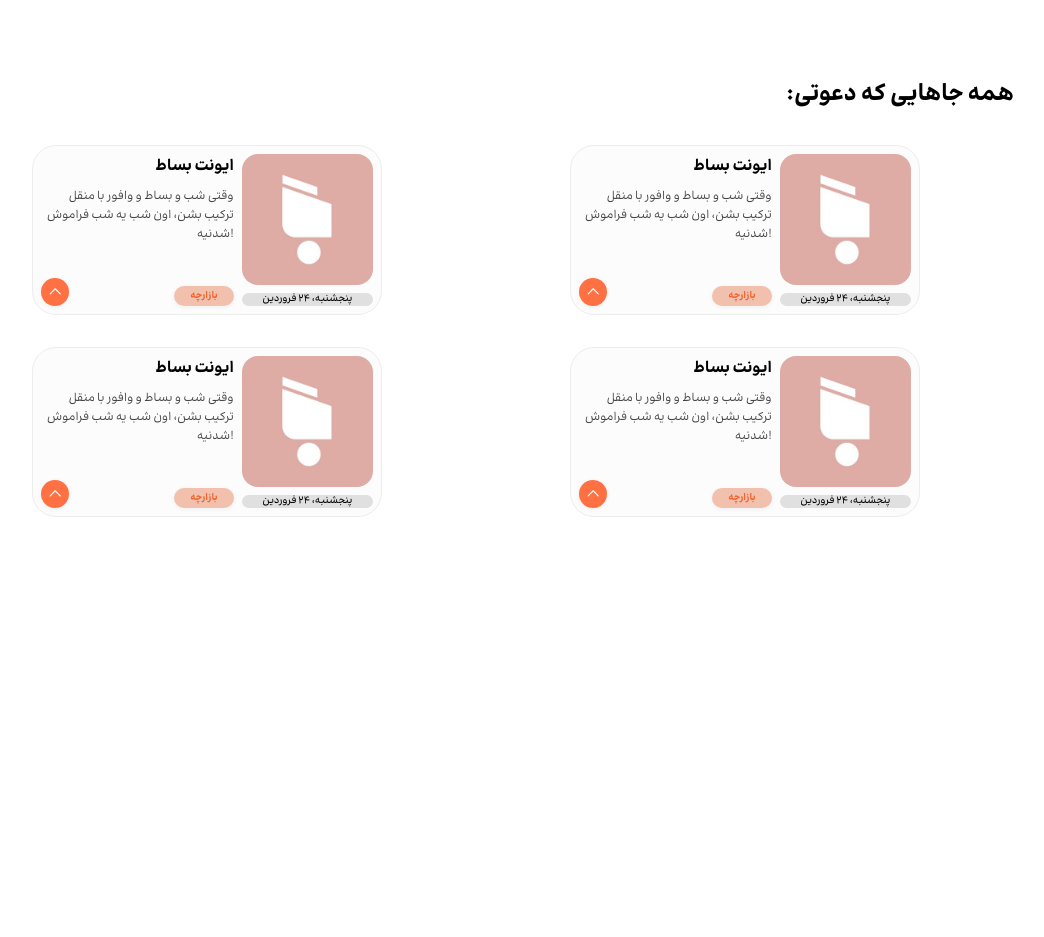
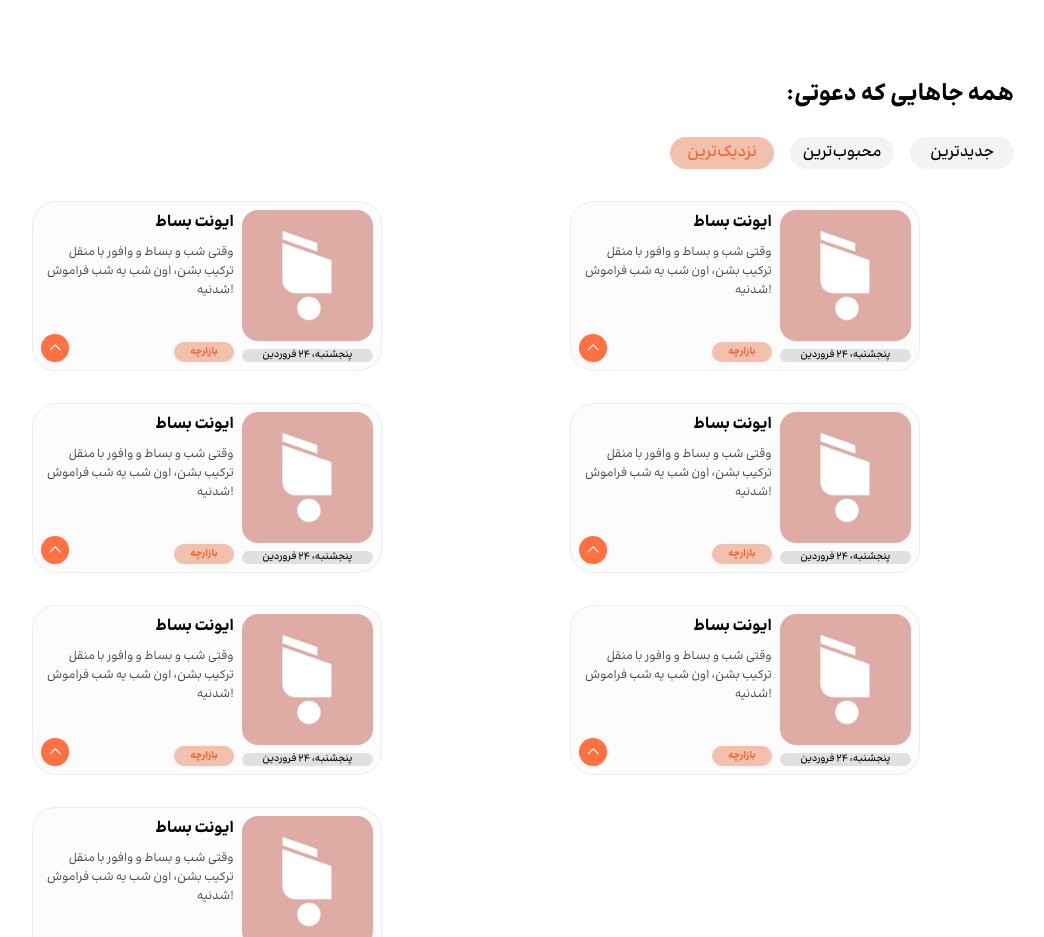
Before and after one commit to sotheso/Davvat-app, a Next.js app: page / in a window 1280 px wide. Shown: the part 1180-2117 px from the top of the page, without its empty margins (164-1208 px from the left). Before the commit the page ends 1729 px from the top, so only its background shows below. Built offline with nearby package versions, Linux system fonts and the light colour scheme.

Commit message:
اضافه کردن دکمه فیلتر برای صفحه اصلی

```diff
--- /dev/null
+++ b/components/CompViewDetails/ButtonCard/FilterButton.tsx
@@ -0,0 +1,45 @@
+import React from 'react';
+
+interface FilterButtonProps {
+  label: string;
+  active?: boolean;
+  onClick?: () => void;
+}
+
+const FilterButton: React.FC<FilterButtonProps> = ({ label, active = false, onClick }) => {
+  return (
+    <div
+      style={{
+        width: 104,
+        height: 32,
+        flexShrink: 0,
+        background: active ? '#F2C1AE' : '#F3F3F3',
+        borderRadius: 30,
+        cursor: 'pointer',
+        display: 'flex',
+        alignItems: 'center',
+        justifyContent: 'center',
+        transition: 'background 0.2s',
+      }}
+      onClick={onClick}
+    >
+      <div
+        style={{
+          textAlign: 'center',
+          justifyContent: 'center',
+          display: 'flex',
+          flexDirection: 'column',
+          color: active ? '#F26430' : 'black',
+          fontSize: 16,
+          fontFamily: 'Ravi',
+          fontWeight: 500,
+          wordWrap: 'break-word',
+        }}
+      >
+        {label}
+      </div>
+    </div>
+  );
+};
+
+export default FilterButton;
--- a/pages/index.tsx
+++ b/pages/index.tsx
@@ -1,26 +1,53 @@
-import React, { useRef, useEffect } from 'react';
+import React, { useRef, useEffect, useState } from 'react';
 import EventCard from '../components/CompViewAsli/EventCard';
 import TopBar from '../components/CompViewAsli/TopBar';
 import EventCardCarousel from '../components/CompViewAsli/EventCardCarousel';
 import BannerCard from '../components/CompViewAsli/BannerCard';
 import SectionTitle from '../components/CompViewDetails/Text/SectionTitle';
+import FilterButton from '../components/CompViewDetails/ButtonCard/FilterButton';
+
+const filterOptions = [
+  { label: 'نزدیک‌ترین' },
+  { label: 'محبوب‌ترین' },
+  { label: 'جدیدترین' },
+];
 
 const HomePage: React.FC = () => {
+  const [activeFilter, setActiveFilter] = useState(0);
+
   return (
     <div style={{ paddingLeft: '94px', paddingRight: '94px' }}>
+
+
       <TopBar />
+
 
       {/* Banner Card - New Position */}
       <SectionTitle>!اگه قرار باشه فقط یه جا بری</SectionTitle>
       <BannerCard />
 
+
       {/* Event Card Carousel - New Position */}
       <SectionTitle>:بهترین هایی که دعوتی</SectionTitle>
       <EventCardCarousel />
 
+
       <div style={{ height: 60 }} />
       <div style={{display: 'flex', alignItems: 'center', justifyContent: 'center'}}>
         <SectionTitle>:همه جاهایی که دعوتی</SectionTitle>
+      </div>
+
+
+      {/* Filter Buttons */}
+      <div style={{ display: 'flex', gap: 16, justifyContent: 'flex-end', margin: '24px 0' }}>
+        {filterOptions.map((option, idx) => (
+          <FilterButton
+            key={option.label}
+            label={option.label}
+            active={activeFilter === idx}
+            onClick={() => setActiveFilter(idx)}
+          />
+        ))}
       </div>
       <div
         style={{
@@ -40,6 +67,9 @@ const HomePage: React.FC = () => {
         <EventCard />
         <EventCard />
         <EventCard />
+        <EventCard />
+        <EventCard />
+        <EventCard />
       </div>
     </div>
   );
```
